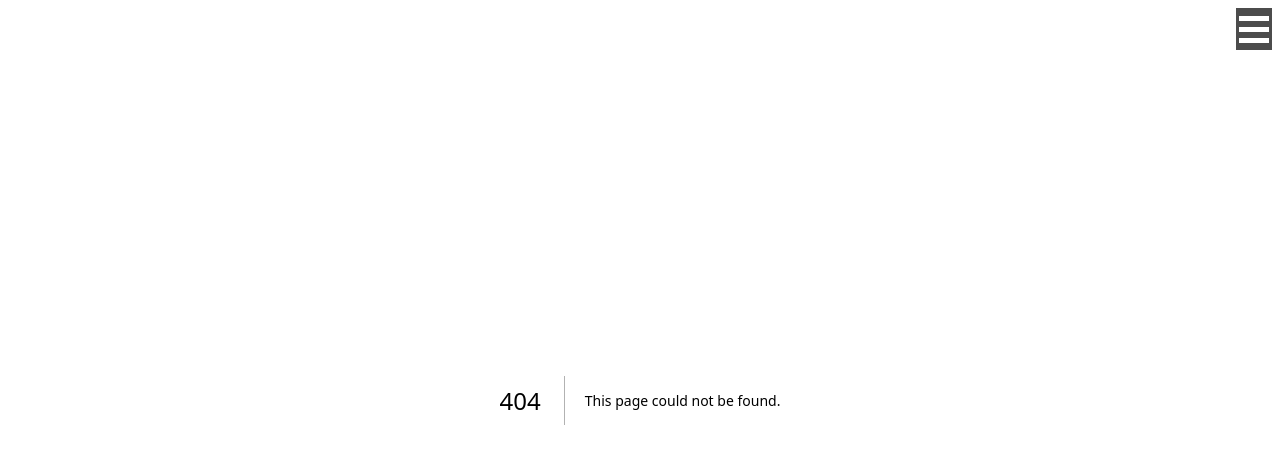
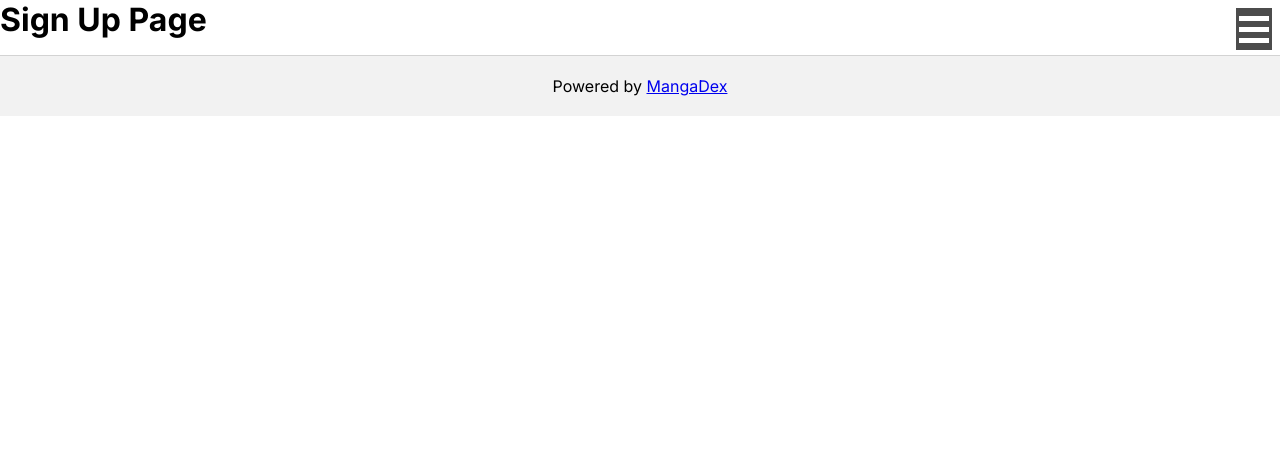
Before and after one commit to lanbow93/AnimazingCatalogFrontend, a Next.js app: page /signup in a window 1280 px wide. Before the commit this address had no page. Shown: the top 464 px of the page. Built offline with nearby package versions, Linux system fonts and the light colour scheme.

Commit message:
footer created

```diff
--- /dev/null
+++ b/app/components/Footer.tsx
@@ -0,0 +1,12 @@
+import Link from 'next/link';
+import styles from './components.module.scss';
+
+function Footer(){
+    return <footer className={styles.footer}>
+    <p className={styles.text}>
+      Powered by <Link href="https://mangadex.org/" className={styles.link}>MangaDex</Link>
+    </p>
+  </footer>
+}
+
+export default Footer
--- a/app/components/Navigation.tsx
+++ b/app/components/Navigation.tsx
@@ -24,8 +24,8 @@ const Navigation = () => {
         }`}
       >
         <ul className={styles.navList}>
-          {navLinks.map((linkInfo) => (
-            <li key={linkInfo[1]}>
+          {navLinks.map((linkInfo, index) => (
+            <li key={linkInfo[1] + index}>
               <Link className={styles.singleLink} href={linkInfo[1]}>
                 {linkInfo[0]}
               </Link>
--- a/app/components/components.module.scss
+++ b/app/components/components.module.scss
@@ -7,10 +7,11 @@
   letter-spacing: 1px;
   border-radius: 0 0 0.5rem 0.5rem;
   top: 0.5rem;
-  position: absolute;
+  position: sticky;
   width: 100%;
   font-family: $font-primary;
   font-size: 1.2rem;
+  margin-bottom: -2.35rem;
 
   .container {
     background-color: $color-navigation;
@@ -101,3 +102,11 @@
     }
   }
 }
+.footer{
+  margin-top: 1rem;
+  padding: 20px;
+  background-color: #F2F2F2; // MangaDex's brand color or a neutral color
+  text-align: center;
+  border-top: 1px solid #D3D3D3;
+
+}
--- a/app/globals.css
+++ b/app/globals.css
@@ -8,4 +8,5 @@
 body,
 html {
   height: 100%;
+
 }
--- a/app/layout.tsx
+++ b/app/layout.tsx
@@ -2,6 +2,7 @@ import type { Metadata } from 'next';
 import { Inter } from 'next/font/google';
 import './globals.css';
 import Navigation from './components/Navigation';
+import Footer from './components/Footer';
 
 const inter = Inter({ subsets: ['latin'] });
 
@@ -20,6 +21,7 @@ export default function RootLayout({
       <body className={inter.className}>
         <Navigation />
         {children}
+        <Footer />
       </body>
     </html>
   );
--- a/app/page.module.scss
+++ b/app/page.module.scss
@@ -90,7 +90,7 @@
         box-shadow: white 0px 5px 15px;
       }
 
-      .linkTo:active {
+      .linkTo:active, .linkTo:hover {
         background-color: $color-button-active;
         box-shadow:
           rgba(50, 50, 93, 0.25) 0px 30px 60px -12px inset,
--- /dev/null
+++ b/app/signup/page.module.scss
@@ -0,0 +1 @@
+@import 'app/_variables.scss';
--- /dev/null
+++ b/app/signup/page.tsx
@@ -0,0 +1,7 @@
+import styles from './page.module.scss';
+
+export default function Signup(){
+    return <div className={styles.signup}>
+        <h1>Sign Up Page</h1>
+    </div>
+}
```
Also changed, not shown: app/page.tsx (+4 -10 lines), 1 other file (tests, documents, lock files or other folders).
